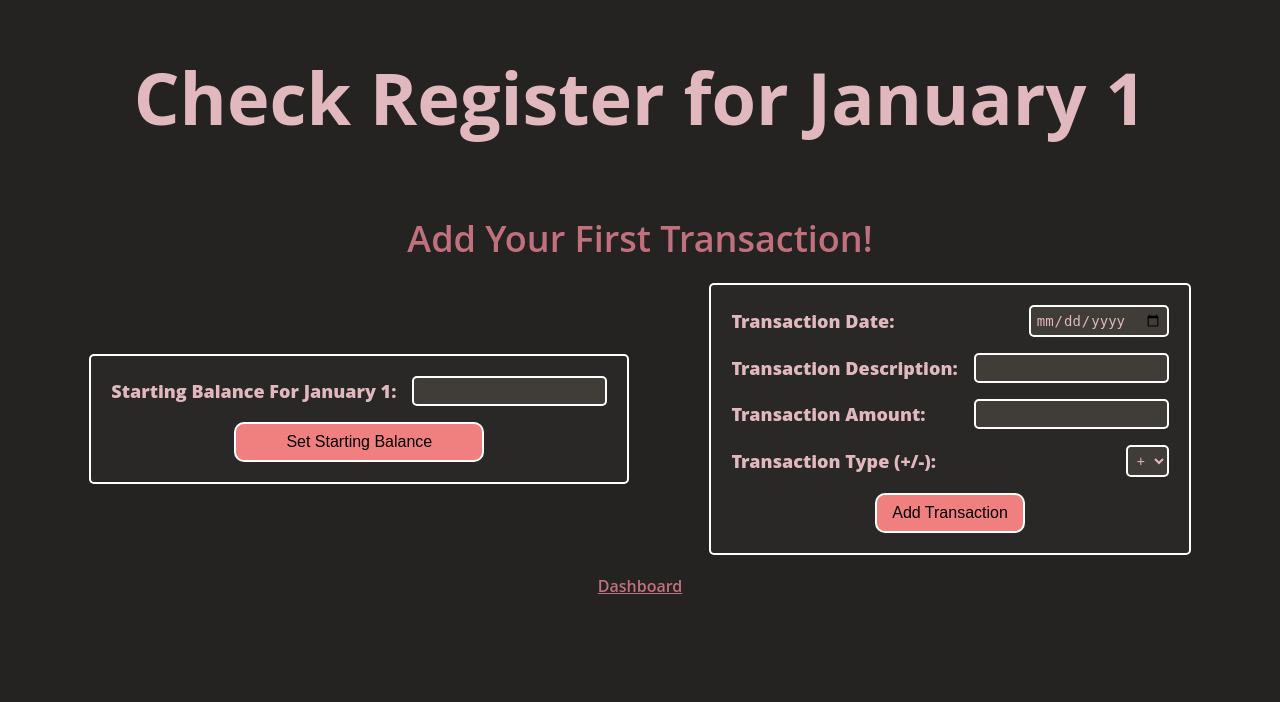
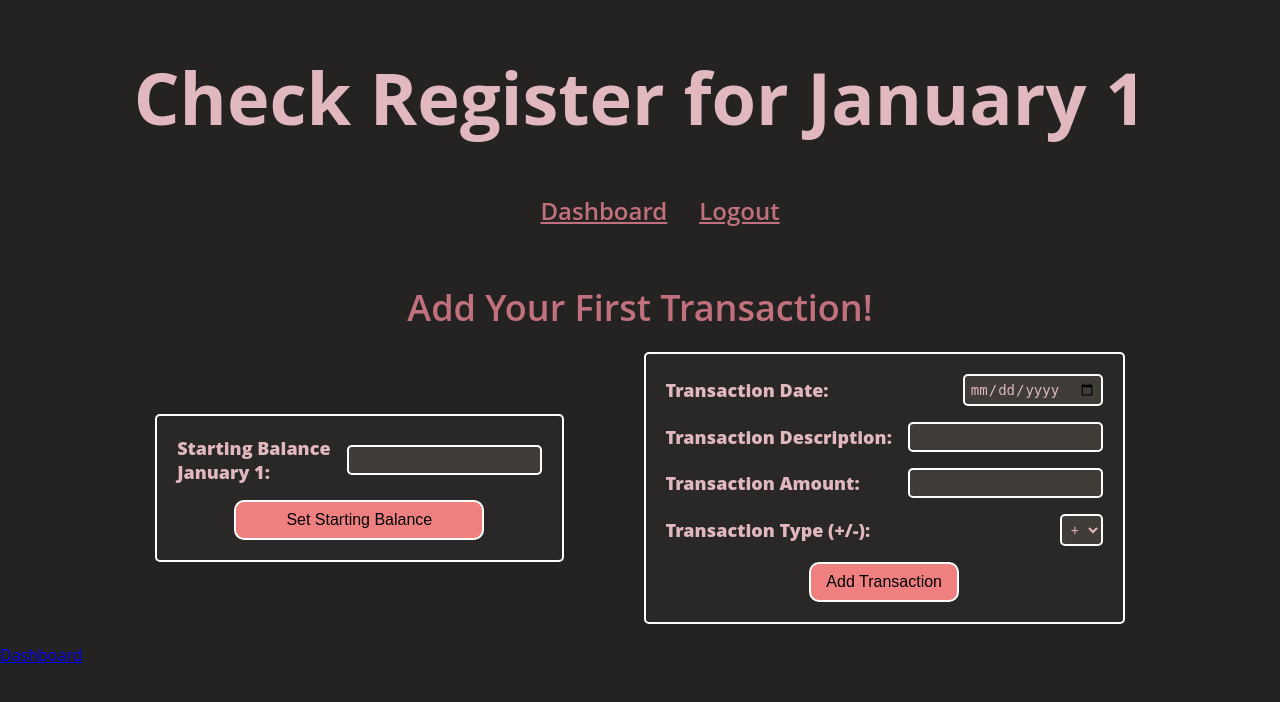
Before and after one commit to loganpinel06/Checkr-S, a Flask app: page /checkbook/1/1 in a window 1280 px wide. Shown: the top 702 px of the page. Run offline with Flask 3, Linux system fonts and the light colour scheme; the visitor is signed in with stand-in values (Sample User, id 1); data that the repository does not hold is empty.

Commit message:
Working on nav bar

```diff
--- a/app/routes.py
+++ b/app/routes.py
@@ -2,7 +2,7 @@
 
 #imports
 #Core Flask imports
-from flask import Blueprint, render_template, request, redirect, url_for, session
+from flask import Blueprint, render_template, request, redirect, url_for
 #flak-login for user authentication
 from flask_login import login_required, current_user
 #import the Transaction model from models.py
--- a/app/static/styles.css
+++ b/app/static/styles.css
@@ -11,10 +11,34 @@ body {
 
 header {
   display: flex;
+  flex-direction: column;
   align-items: center;
   justify-content: center;
   font-size: 36px;
   font-weight: 800;
+}
+header nav.navbar {
+  display: flex;
+  flex-direction: row;
+  align-items: center;
+  justify-content: center;
+}
+header nav.navbar ul {
+  list-style-type: none;
+  display: flex;
+  flex-direction: row;
+  align-items: center;
+  justify-content: center;
+  gap: 2rem;
+  margin-top: 0;
+}
+header nav.navbar ul a#logoutlink, header nav.navbar ul a#dashboardlink, header nav.navbar ul a#backlink {
+  color: #c1717d;
+  font-size: 24px;
+  font-weight: 600;
+  display: flex;
+  align-items: center;
+  justify-content: center;
 }
 
 .flashedMessage {
@@ -278,12 +302,4 @@ header {
 }
 .checkbookForms .userInput form .form-row input[type=submit]#startingBalanceSubmit, .checkbookForms .startingBalance form .form-row input[type=submit]#startingBalanceSubmit {
   width: 250px;
-}
-
-a#logoutlink, a#dashboardlink, a#backlink {
-  color: #c1717d;
-  font-weight: 600;
-  display: flex;
-  align-items: center;
-  justify-content: center;
 }/*# sourceMappingURL=styles.css.map */
--- a/app/static/styles.scss
+++ b/app/static/styles.scss
@@ -25,12 +25,51 @@ body {
 //header styles
 header {
     display: flex;
+    flex-direction: column;
     align-items: center;
     justify-content: center;
 
     //font styles
     font-size: 36px;
     font-weight: 800;
+
+    //target the nav bar
+    nav.navbar {
+        //flexbox styles
+        display: flex;
+        flex-direction: row;
+        align-items: center;
+        justify-content: center;
+
+        //target the ul
+        ul {
+            //remove the default list styles
+            list-style-type: none;
+
+            //flexbox styles
+            display: flex;
+            flex-direction: row;
+            align-items: center;
+            justify-content: center;
+            gap: 2rem;
+
+            //box model stlyes
+            margin-top: 0;
+
+            //target the links
+            //logout link, dashboard link, and back link styles
+            a#logoutlink, a#dashboardlink, a#backlink {
+                color: darken($text-color, 20%);
+                font-size: 24px;
+                font-weight: 600;
+
+                //flexbox stlyes
+                display: flex;
+                align-items: center;
+                justify-content: center;
+            }
+        }
+    }
 }
 
 //style flashed messages
@@ -422,14 +461,3 @@ header {
         }
     }
 }
-
-//logout link, dashboard link, and back link styles
-a#logoutlink, a#dashboardlink, a#backlink {
-    color: darken($text-color, 20%);
-    font-weight: 600;
-
-    //flexbox stlyes
-    display: flex;
-    align-items: center;
-    justify-content: center;
-}
--- a/app/templates/main/checkbook.html
+++ b/app/templates/main/checkbook.html
@@ -11,6 +11,13 @@ There is also a form below the table which will allow users to input their trans
 <header>
     <!-- Heading for the Check Register -->
     <h1>Check Register for {{month_name}} {{year_id}}</h1>
+    <!-- Nav Bar -->
+    <nav class="navbar">
+        <ul>
+            <li><a href="{{url_for('view.dashboard')}}" id="dashboardlink">Dashboard</a></li>
+            <li><a href="{{url_for('auth.logout')}}" id="logoutlink">Logout</a></li>
+        </ul>
+    </nav>
 </header>
 
 <!-- Create a div and class for the checkbook table -->
@@ -65,7 +72,7 @@ There is also a form below the table which will allow users to input their trans
                 <!-- Hidden input field for backend purposes -->
                 <input type="hidden" name="form_id" value="balanceForm">
                 <div class="form-row">
-                    <label for="startingBalance">Starting Balance For {{month_name}} {{year_id}}: </label>
+                    <label for="startingBalance">Starting Balance <br> {{month_name}} {{year_id}}: </label>
                     <input type="number" step="any" name="startingBalance" id="startingBalance" required>
                 </div>
                 <div class="form-row">
```
Also changed, not shown: 1 other file.
